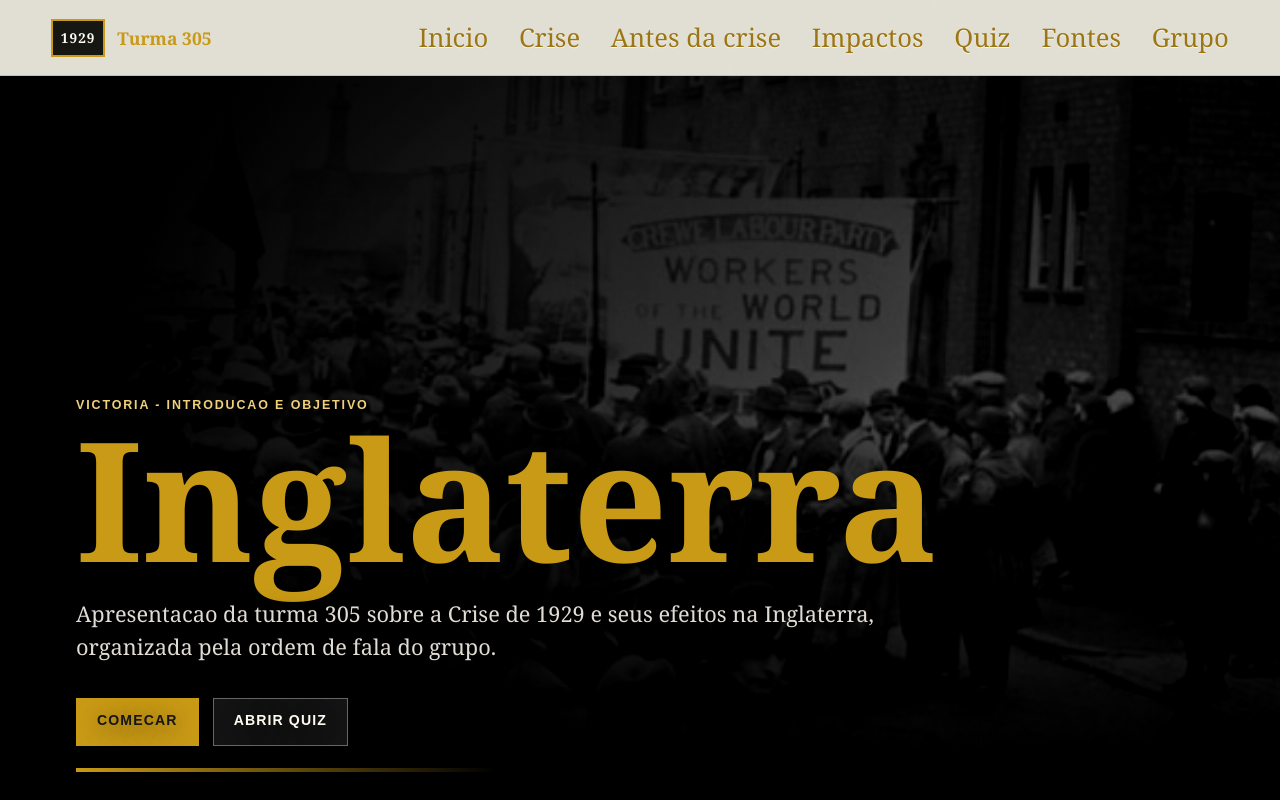
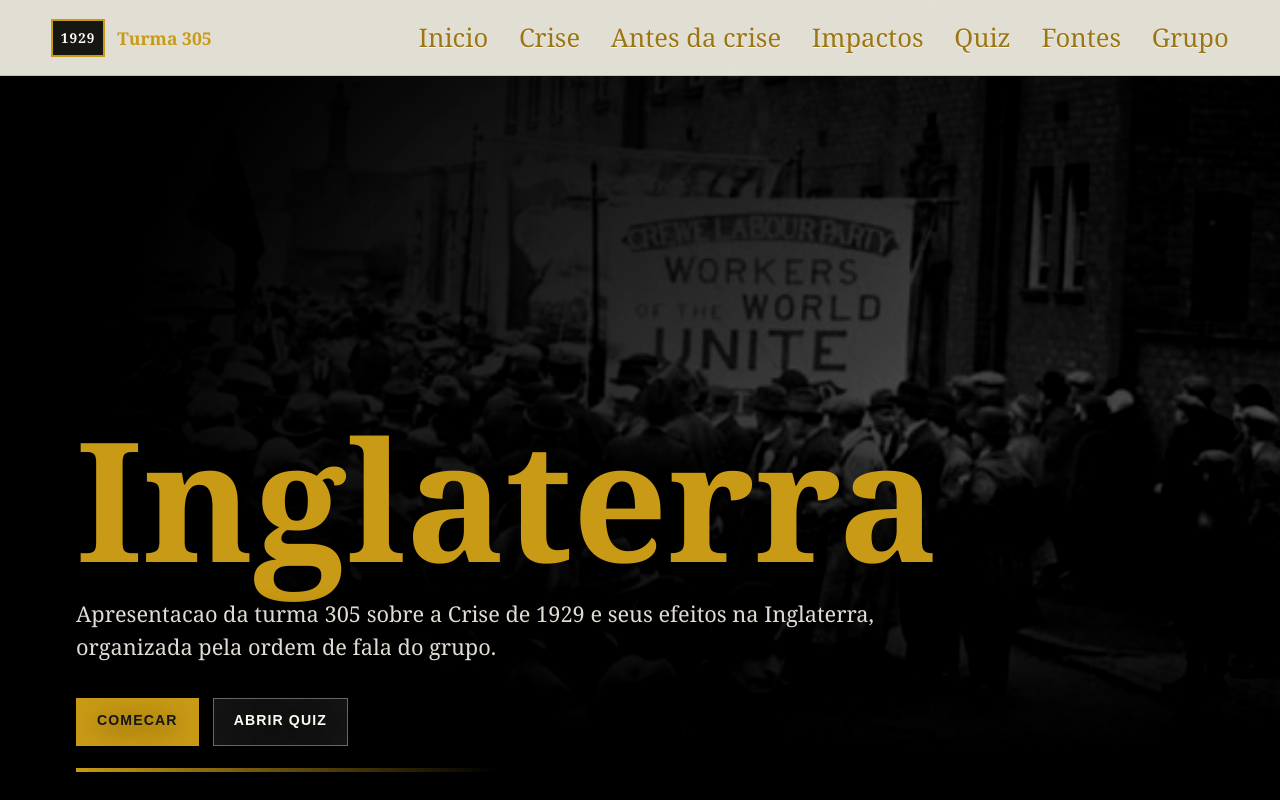
Before and after one commit to flaviohfp/Trabalho_historia-305, a plain HTML site: page index.html in a window 1280 px wide. Shown: the top 800 px of the page. Drawn offline with Linux system fonts and the light colour scheme.

Commit message:
Remove introductory eyebrow text from hero section

```diff
--- a/index.html
+++ b/index.html
@@ -39,7 +39,6 @@
       <section class="hero" id="inicio">
         <div class="hero-bg" aria-hidden="true"></div>
         <div class="hero-content reveal">
-          <p class="eyebrow">Victoria - Introducao e objetivo</p>
           <h1>Inglaterra</h1>
           <p class="hero-copy">
             Apresentacao da turma 305 sobre a Crise de 1929 e seus efeitos na
```
